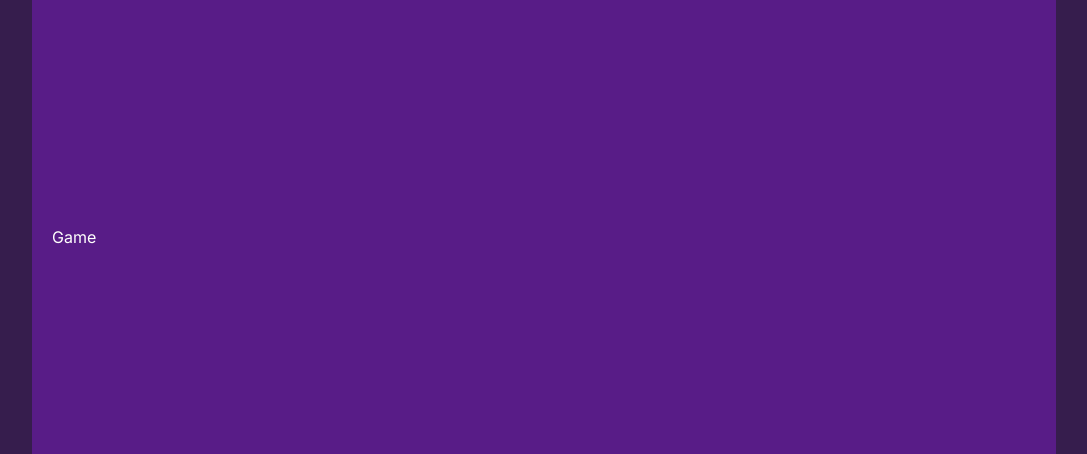
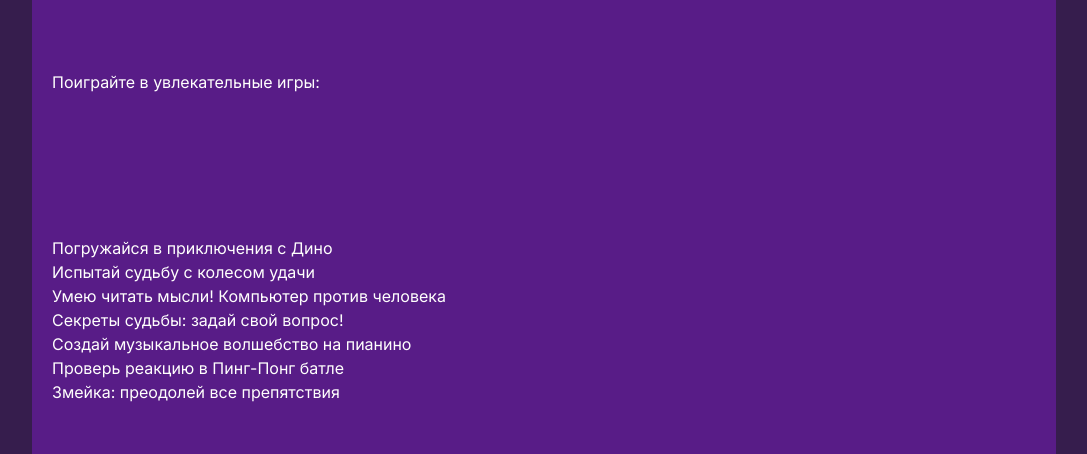
Before and after one commit to carpediem511/personal_account, a Next.js app: page /game in a window 1280 px wide. Shown: the part 171-625 px from the top of the page, without its empty margins (96-1183 px from the left). Built offline with nearby package versions, Linux system fonts and the light colour scheme; no server answers.

Commit message:
маршрутизация для игр done

```diff
--- a/src/app/game/page.jsx
+++ b/src/app/game/page.jsx
@@ -1,13 +1,34 @@
+import Link from "next/link";
+
 export const metadata = {
 	title: "Играть",
-	description: "Погружайтесь в мир игр с разделом 'Игры/Поиграть', где вы можете добавлять свои любимые игры и делиться ими с другими пользователями. Исследуйте разнообразные игровые жанры, от головоломок до экшн-игр, и находите новые развлечения. Развлекайтесь, делитесь игровыми находками и создавайте свою собственную коллекцию игр. Вдохновение и веселье ждут вас в этом увлекательном разделе!",
+	description: "Погружайтесь в мир игр с разделом 'Игры/Поиграть', где вы можете играть в свои любимые игры и делиться ими с другими пользователями. Исследуйте разнообразные игровые жанры, от головоломок до экшн-игр, и находите новые развлечения. Развлекайтесь, делитесь игровыми находками и создавайте свою собственную коллекцию игр. Вдохновение и веселье ждут вас в этом увлекательном разделе!",
 
 };
+
+const games = [
+	{ title: "Погружайся в приключения с Дино", path: "/game/dino" },
+	{ title: "Испытай судьбу с колесом удачи", path: "/game/fortune" },
+	{ title: "Умею читать мысли! Компьютер против человека", path: "/game/guessNumber" },
+	{ title: "Секреты судьбы: задай свой вопрос!", path: "/game/magicBall" },
+	{ title: "Создай музыкальное волшебство на пианино", path: "/game/piano" },
+	{ title: "Проверь реакцию в Пинг-Понг батле", path: "/game/pingpong" },
+	{ title: "Змейка: преодолей все препятствия", path: "/game/snake" },
+]
 
 const GamePage = () => {
 	return (
 		<>
-			<h1>Game</h1>
+			<h1>Поиграйте в увлекательные игры:</h1>
+			<div>
+				{games.map((game, index) => (
+					<div key={index}>
+						<Link href={game.path} >
+							{game.title}
+						</Link>
+					</div>
+				))}
+			</div>
 
 		</>
 	)
```
Also changed, not shown: src/app/game/dino/page.jsx (added, +9 -0 lines), src/app/game/fortune/page.jsx (added, +9 -0 lines), src/app/game/guessNumber/page.jsx (added, +9 -0 lines), src/app/game/magicBall/page.jsx (added, +9 -0 lines), src/app/game/piano/page.jsx (added, +9 -0 lines), src/app/game/pingPong/page.jsx (added, +9 -0 lines), src/app/game/snake/page.jsx (added, +9 -0 lines).
